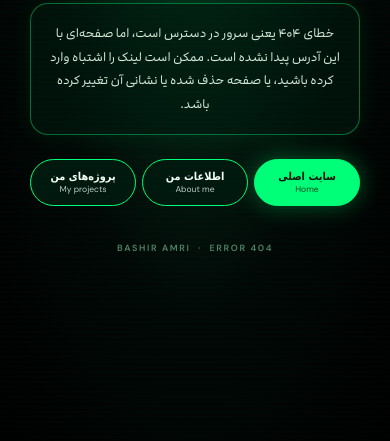
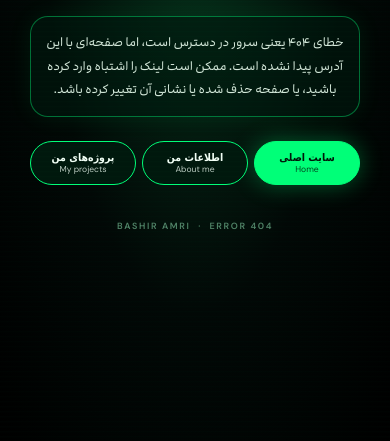
Before and after one commit to bashir-84/bashir-84.github.io, a plain HTML site: page 404.html in a window 390 px wide. Shown: the part 403-844 px from the top of the page. Drawn offline with Linux system fonts and the light colour scheme; a web font is replaced by a local one.

Commit message:
Remove obsolete mobile CSS overrides

```diff
--- a/404.html
+++ b/404.html
@@ -52,7 +52,7 @@ footer{margin-top:55px;color:#508367;font:600 11px 'DM Sans',sans-serif;letter-s
  .btn{flex:1 1 0;min-width:0;width:auto;padding:7px 2px;min-height:44px;font-size:clamp(9px,2.7vw,11px)}
  .btn small{font-size:clamp(8px,2.2vw,9px)}
  footer{margin-top:35px;font-size:9px}
-}.number{margin:18px 0}.explanation{padding:18px 16px}.actions{flex-direction:row;flex-wrap:nowrap;gap:6px}.btn{flex:1 1 0;min-width:0;width:auto;padding:10px 4px;min-height:42px;font-size:clamp(10px,2.8vw,12px)}footer{margin-top:36px}}
+}
 @media(prefers-reduced-motion:reduce){*,*:before,*:after{animation:none!important;transition:none!important}}
 </style>
 </head>
```
